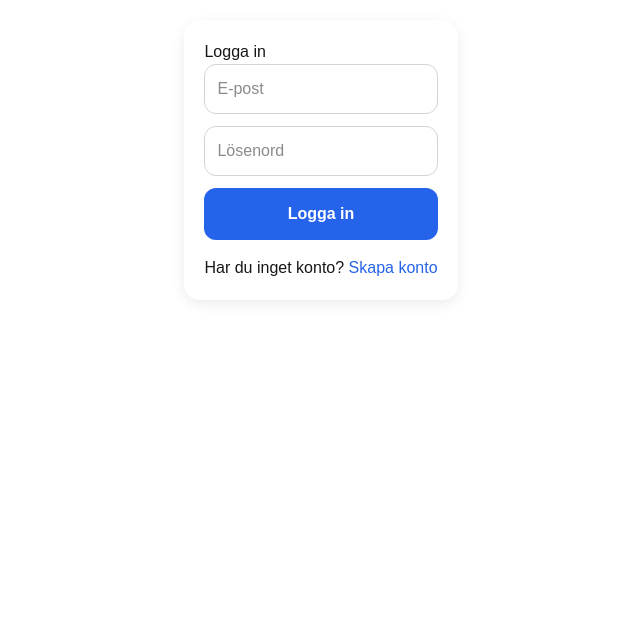
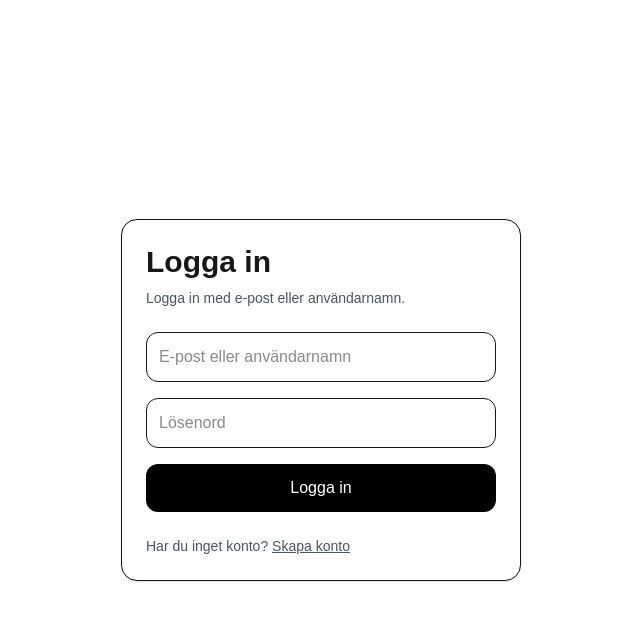
Before and after one commit to magnussonpeter-sys/trainingapp, a Next.js app: page /login in a window 1280 px wide. Shown: the top 620 px of the page, without its empty margins (319-959 px from the left). Built offline with nearby package versions, Linux system fonts and the light colour scheme.

Commit message:
Uppdatering auth

```diff
--- a/app/login/page.tsx
+++ b/app/login/page.tsx
@@ -1,61 +1,54 @@
 "use client";
 
+import Link from "next/link";
+import { FormEvent, useState } from "react";
 import { signIn } from "next-auth/react";
-import Link from "next/link";
-import { useState } from "react";
 
 export default function LoginPage() {
-  const [email, setEmail] = useState("");
+  const [identifier, setIdentifier] = useState("");
   const [password, setPassword] = useState("");
   const [message, setMessage] = useState("");
+  const [submitting, setSubmitting] = useState(false);
 
-  async function handleLogin(e: React.FormEvent) {
+  async function handleLogin(e: FormEvent) {
     e.preventDefault();
+
+    if (submitting) return;
+
+    setSubmitting(true);
     setMessage("");
 
     const result = await signIn("credentials", {
-      email,
+      identifier: identifier.trim(),
       password,
       redirect: false,
     });
 
     if (result?.ok) {
       window.location.href = "/";
-    } else {
-      setMessage("Fel e-post eller lösenord");
+      return;
     }
+
+    setMessage("Fel användarnamn/e-post eller lösenord");
+    setSubmitting(false);
   }
 
   return (
-    <main
-      style={{
-        maxWidth: 520,
-        margin: "0 auto",
-        padding: 20,
-        fontFamily: "Arial, sans-serif",
-      }}
-    >
-      <div
-        style={{
-          background: "#fff",
-          borderRadius: 16,
-          padding: 20,
-          boxShadow: "0 4px 14px rgba(0,0,0,0.08)",
-        }}
-      >
-        <h1 style={{ marginTop: 0 }}>Logga in</h1>
+    <main className="mx-auto flex min-h-screen max-w-md flex-col justify-center p-6">
+      <div className="rounded-2xl border bg-white p-6 shadow-sm">
+        <h1 className="mb-2 text-3xl font-bold">Logga in</h1>
+        <p className="mb-6 text-sm text-gray-600">
+          Logga in med e-post eller användarnamn.
+        </p>
 
-        <form onSubmit={handleLogin} style={{ display: "grid", gap: 12 }}>
+        <form onSubmit={handleLogin} className="space-y-4">
           <input
-            type="email"
-            placeholder="E-post"
-            value={email}
-            onChange={(e) => setEmail(e.target.value)}
-            style={{
-              padding: 12,
-              borderRadius: 12,
-              border: "1px solid #d1d5db",
-            }}
+            type="text"
+            placeholder="E-post eller användarnamn"
+            value={identifier}
+            onChange={(e) => setIdentifier(e.target.value)}
+            autoComplete="username"
+            className="w-full rounded-xl border px-3 py-3 text-base"
           />
 
           <input
@@ -63,45 +56,24 @@ export default function LoginPage() {
             placeholder="Lösenord"
             value={password}
             onChange={(e) => setPassword(e.target.value)}
-            style={{
-              padding: 12,
-              borderRadius: 12,
-              border: "1px solid #d1d5db",
-            }}
+            autoComplete="current-password"
+            className="w-full rounded-xl border px-3 py-3 text-base"
           />
 
           <button
             type="submit"
-            style={{
-              padding: 14,
-              borderRadius: 12,
-              border: "none",
-              background: "#2563eb",
-              color: "#fff",
-              fontWeight: 700,
-            }}
+            disabled={submitting}
+            className="w-full rounded-xl bg-black px-4 py-3 text-white disabled:opacity-60"
           >
-            Logga in
+            {submitting ? "Loggar in..." : "Logga in"}
           </button>
+
+          {message ? <p className="text-sm text-red-600">{message}</p> : null}
         </form>
 
-        {message && (
-          <div
-            style={{
-              marginTop: 12,
-              padding: 12,
-              borderRadius: 12,
-              background: "#eff6ff",
-              color: "#1e3a8a",
-            }}
-          >
-            {message}
-          </div>
-        )}
-
-        <p style={{ marginTop: 16 }}>
+        <p className="mt-6 text-sm text-gray-600">
           Har du inget konto?{" "}
-          <Link href="/register" style={{ color: "#2563eb" }}>
+          <Link href="/register" className="font-medium underline">
             Skapa konto
           </Link>
         </p>
--- a/app/page.tsx
+++ b/app/page.tsx
@@ -1,102 +1,172 @@
 "use client";
 
-import { useEffect, useState } from "react";
+import { FormEvent, useEffect, useState } from "react";
 import { signIn } from "next-auth/react";
 import { useRouter } from "next/navigation";
 
-export default function LoginPage() {
+export default function LandingPage() {
   const router = useRouter();
 
-  const [email, setEmail] = useState("");
+  const [identifier, setIdentifier] = useState("");
   const [password, setPassword] = useState("");
+  const [loadingPage, setLoadingPage] = useState(true);
+  const [submitting, setSubmitting] = useState(false);
   const [error, setError] = useState("");
-  const [loading, setLoading] = useState(true);
+  const [statusMessage, setStatusMessage] = useState("");
 
-  // 🔍 Kolla om user redan är inloggad via NextAuth
   useEffect(() => {
     async function checkAuth() {
       try {
-        const res = await fetch("/api/auth/me");
-        if (res.ok) {
+        // Kolla om användaren redan har en giltig session
+        const res = await fetch("/api/auth/me", {
+          cache: "no-store",
+          credentials: "include",
+        });
+
         const data = await res.json();
-          if (data?.user) {
-            // ✅ Redan inloggad → skicka vidare
-            router.push("/home");
+
+        if (res.ok && data?.user) {
+          router.replace("/home");
+          router.refresh();
           return;
         }
-        }
       } catch (err) {
-        console.error("Auth check failed", err);
+        console.error("Auth check failed:", err);
       } finally {
-        setLoading(false);
+        setLoadingPage(false);
       }
     }
 
-    checkAuth();
+    void checkAuth();
   }, [router]);
 
-  // 🔐 Login via NextAuth
-  async function handleLogin(e: React.FormEvent) {
-    e.preventDefault();
+  async function handleLogin(event: FormEvent) {
+    event.preventDefault();
+
+    if (submitting) return;
+
+    setSubmitting(true);
     setError("");
+    setStatusMessage("Försöker logga in...");
 
-    const result = await signIn("credentials", {
-      email,
-      password,
-      redirect: false, // vi styr redirect själva
-    });
+    const trimmedIdentifier = identifier.trim();
 
-    if (result?.error) {
-      setError("Fel e-post eller lösenord");
+    if (!trimmedIdentifier || !password) {
+      setError("Fyll i användarnamn eller e-post samt lösenord");
+      setStatusMessage("");
+      setSubmitting(false);
       return;
     }
 
-    // 🔁 Viktigt: uppdatera session
-    router.push("/home");
-    router.refresh();
+    try {
+      // Login via NextAuth credentials provider
+      const result = await signIn("credentials", {
+        identifier: trimmedIdentifier,
+        password,
+        redirect: false,
+      });
+
+      if (!result || result.error) {
+        setError("Fel användarnamn/e-post eller lösenord");
+        setStatusMessage("");
+        setSubmitting(false);
+        return;
       }
 
-  if (loading) {
-    return <div>Laddar...</div>;
+      // Verifiera att sessionen verkligen finns innan redirect
+      const meRes = await fetch("/api/auth/me", {
+        cache: "no-store",
+        credentials: "include",
+      });
+
+      const meData = await meRes.json();
+
+      if (meRes.ok && meData?.user) {
+        setStatusMessage("Inloggning lyckades, skickar vidare...");
+        router.replace("/home");
+        router.refresh();
+        return;
+      }
+
+      setError("Inloggningen lyckades inte skapa en giltig session");
+      setStatusMessage("");
+    } catch (err) {
+      console.error("Login failed:", err);
+      setError("Kunde inte logga in");
+      setStatusMessage("");
+    } finally {
+      setSubmitting(false);
+    }
+  }
+
+  if (loadingPage) {
+    return <main className="p-6">Laddar...</main>;
   }
 
   return (
-    <main style={{ padding: 24, maxWidth: 400, margin: "0 auto" }}>
-      <h1>Logga in</h1>
+    <main className="mx-auto flex min-h-screen max-w-md flex-col justify-center p-6">
+      <div className="rounded-2xl border bg-white p-6 shadow-sm">
+        <p className="mb-2 text-sm text-gray-500">Välkommen</p>
+        <h1 className="mb-2 text-3xl font-bold">Träningsapp</h1>
+        <p className="mb-6 text-sm text-gray-600">
+          Logga in med e-post eller användarnamn för att fortsätta.
+        </p>
 
-      <form onSubmit={handleLogin}>
-        <div style={{ marginBottom: 12 }}>
+        <form onSubmit={handleLogin} className="space-y-4">
+          <div>
+            <label
+              htmlFor="identifier"
+              className="mb-1 block text-sm font-medium"
+            >
+              E-post eller användarnamn
+            </label>
             <input
-            type="email"
-            placeholder="E-post"
-            value={email}
-            onChange={(e) => setEmail(e.target.value)}
-            required
-            style={{ width: "100%", padding: 8 }}
+              id="identifier"
+              type="text"
+              value={identifier}
+              onChange={(e) => setIdentifier(e.target.value)}
+              placeholder="E-post eller användarnamn"
+              autoComplete="username"
+              autoCapitalize="none"
+              autoCorrect="off"
+              spellCheck={false}
+              className="w-full rounded-xl border px-3 py-3 text-base"
             />
           </div>
 
-        <div style={{ marginBottom: 12 }}>
+          <div>
+            <label
+              htmlFor="password"
+              className="mb-1 block text-sm font-medium"
+            >
+              Lösenord
+            </label>
             <input
+              id="password"
               type="password"
-            placeholder="Lösenord"
               value={password}
               onChange={(e) => setPassword(e.target.value)}
-            required
-            style={{ width: "100%", padding: 8 }}
+              placeholder="Lösenord"
+              autoComplete="current-password"
+              className="w-full rounded-xl border px-3 py-3 text-base"
             />
           </div>
 
-        <button type="submit" style={{ width: "100%", padding: 10 }}>
-          Logga in
+          {statusMessage ? (
+            <p className="text-sm text-gray-600">{statusMessage}</p>
+          ) : null}
+
+          {error ? <p className="text-sm text-red-600">{error}</p> : null}
+
+          <button
+            type="submit"
+            disabled={submitting}
+            className="w-full rounded-xl bg-black px-4 py-3 text-white disabled:opacity-60"
+          >
+            {submitting ? "Loggar in..." : "Logga in"}
           </button>
-
-        {error && (
-          <p style={{ color: "red", marginTop: 10 }}>
-            {error}
-          </p>
-        )}
         </form>
+      </div>
     </main>
   );
 }
--- a/lib/auth.ts
+++ /dev/null
@@ -1,37 +0,0 @@
-import crypto from "crypto";
-import { cookies } from "next/headers";
-import { pool } from "@/lib/db";
-
-export const AUTH_COOKIE_NAME = "training_app_session";
-
-export function hashPassword(password: string) {
-  return crypto.createHash("sha256").update(password).digest("hex");
-}
-
-export function generateSessionToken() {
-  return crypto.randomBytes(32).toString("hex");
-}
-
-export async function getCurrentUserFromSession() {
-  const cookieStore = await cookies();
-  const sessionToken = cookieStore.get(AUTH_COOKIE_NAME)?.value;
-
-  if (!sessionToken) return null;
-
-  const result = await pool.query(
-    `
-    SELECT
-      u.id,
-      u.email,
-      u.username
-    FROM sessions s
-    JOIN users u ON u.id = s.user_id
-    WHERE s.session_token = $1
-      AND s.expires_at > NOW()
-    LIMIT 1
-    `,
-    [sessionToken]
-  );
-
-  return result.rows[0] ?? null;
-}
```
Also changed, not shown: app/api/create-user/route.ts (+10 -7 lines), auth.ts (+24 -21 lines). Lines whose indentation alone changed are shown as unchanged.
